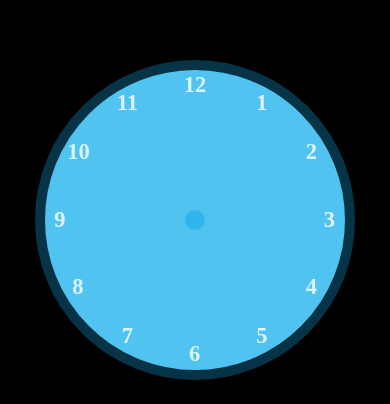
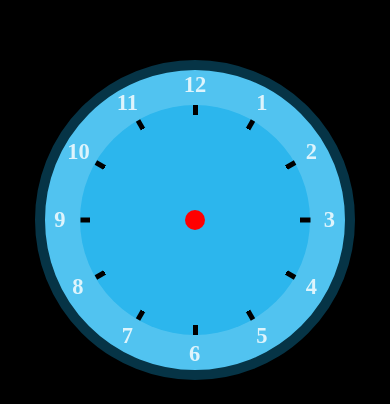
Before and after one commit to Tahmidbossbro/Analog-Digital-Clock, a plain HTML site: page index.html in a window 390 px wide. Shown: the part 152-556 px from the top of the page. Drawn offline with Linux system fonts and the light colour scheme.

Commit message:
Added the Primary Lines

```diff
--- a/index.html
+++ b/index.html
@@ -23,17 +23,18 @@
             <span class="number"><h2 style="transform: rotate(-300deg);">10</h2></span>
             <span class="number"><h2 style="transform: rotate(-330deg);">11</h2></span>
             <span class="number"><h2 style="transform: rotate(-360deg);">12</h2></span>
-                <div class="clock-center">
+                <div class="clock-2nd-layer">
 
-                    <!-- <div class="line-1 bline"></div>
+                    <div class="line-1 bline"></div>
                     <div class="line-2 bline"></div>
                     <div class="line-3 bline"></div>
                     <div class="line-4 bline"></div>
                     <div class="line-5 bline"></div>
-                    <div class="line-6 bline"></div> -->
+                    <div class="line-6 bline"></div>
+                </div>
+                <div class="clock-center">
 
                 </div>
-
 
         </div>
 
--- a/styles.css
+++ b/styles.css
@@ -33,23 +33,30 @@ h1 {
 
 
 }
-.clock-center {
+.clock-2nd-layer {
   position: relative;
   display: flex;
   justify-content: center;
   align-items: center;
   background-color: #2cb6ed;
   border-radius: 50%;
+  width: 700px;
+  height: 700px;
+}
+.clock-center{
+  position: absolute;
+  height: 20px;
   width: 20px;
-  height: 20px;
-
+  border-radius: 50%;
+  background-color: red;
 }
 .bline {
   position: absolute;
-  background-color: #000000;
+  /* background-color: #000000; */
+  background: linear-gradient(to bottom, black 0px, black 10px, #2cb6ed 10px, #2cb6ed 690px, black 690px, black 700px);
   width: 10px;
-  height: 400px;
-  color: red;
+  height: 700px;
+
   font-size: 20px;
   text-align: center;
 }
@@ -62,7 +69,7 @@ h1 {
 
 .number {
   position: absolute;
-  font-size: 35px;
+  font-size: 45px;
   color: #def4fc;
   transform-origin: 50% 50%;
 }
@@ -99,6 +106,7 @@ h1 {
 .number{
   font-size: 30px;
 }
+
 .number:nth-child(1) { transform: rotate(30deg) translateY(-220px); }
 .number:nth-child(2) { transform: rotate(60deg) translateY(-220px); }
 .number:nth-child(3) { transform: rotate(90deg) translateY(-220px); }
@@ -111,7 +119,15 @@ h1 {
 .number:nth-child(10) { transform: rotate(300deg) translateY(-220px); }
 .number:nth-child(11) { transform: rotate(330deg) translateY(-220px); }
 .number:nth-child(12) { transform: rotate(360deg) translateY(-220px); }
-
+.clock-2nd-layer{
+  width: 390px;
+  height: 390px;
+}
+.bline{
+  width: 5px;
+  height: 390px;
+  background: linear-gradient(to bottom, black 0px, black 10px, #2cb6ed 10px, #2cb6ed 380px, black 380px, black 390px);
+}
 }
 /* For Smaller Laptop display */
 @media only screen and (max-width: 1024px) {
@@ -141,6 +157,16 @@ h1 {
   .clock {
     width: 450px;
     height: 450px;
+  }
+  .clock-2nd-layer{
+    width: 350px;
+    height: 350px;
+  }
+  .bline{
+    width: 5px;
+    height: 350px;
+    background: linear-gradient(to bottom, black 0px, black 10px, #2cb6ed 10px, #2cb6ed 340px, black 340px, black 350px);
+
   }
   .digital-clock-text {
     font-size: 40px;
@@ -182,6 +208,15 @@ h1 {
 .number:nth-child(10) { transform: rotate(300deg) translateY(-135px); }
 .number:nth-child(11) { transform: rotate(330deg) translateY(-135px); }
 .number:nth-child(12) { transform: rotate(360deg) translateY(-135px); }
+.clock-2nd-layer{
+  width:  230px;
+  height: 230px;
+}
+.bline{
+  width: 5px;
+  height: 230px;
+  background: linear-gradient(to bottom, black 0px, black 10px, #2cb6ed 10px, #2cb6ed 220px, black 220px, black 230px);
+}
 }
 
 @media only screen and (max-height: 425px) and (orientation: landscape) {
@@ -211,4 +246,13 @@ h1 {
 .number:nth-child(10) { transform: rotate(300deg) translateY(-135px); }
 .number:nth-child(11) { transform: rotate(330deg) translateY(-135px); }
 .number:nth-child(12) { transform: rotate(360deg) translateY(-135px); }
+.clock-2nd-layer{
+  width:  230px;
+  height: 230px;
 }
+.bline{
+  width: 5px;
+  height: 230px;
+  background: linear-gradient(to bottom, black 0px, black 10px, #2cb6ed 10px, #2cb6ed 220px, black 220px, black 230px);
+}
+}
```
